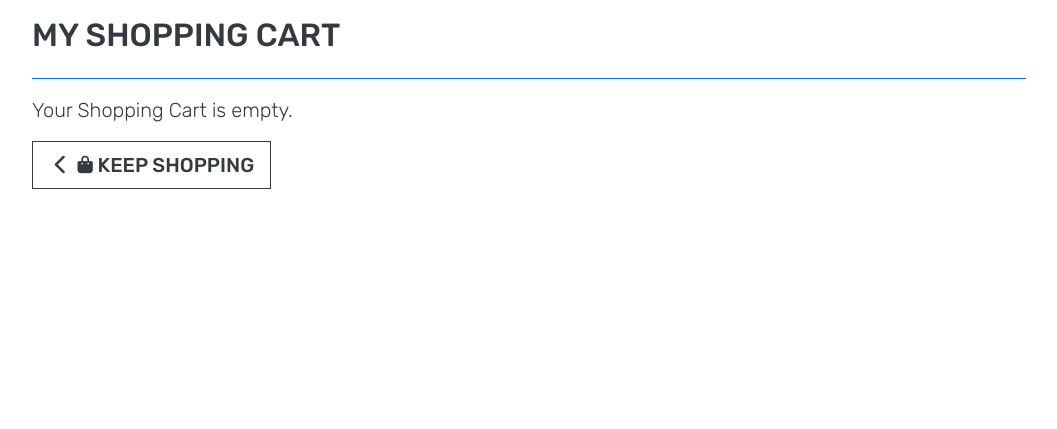
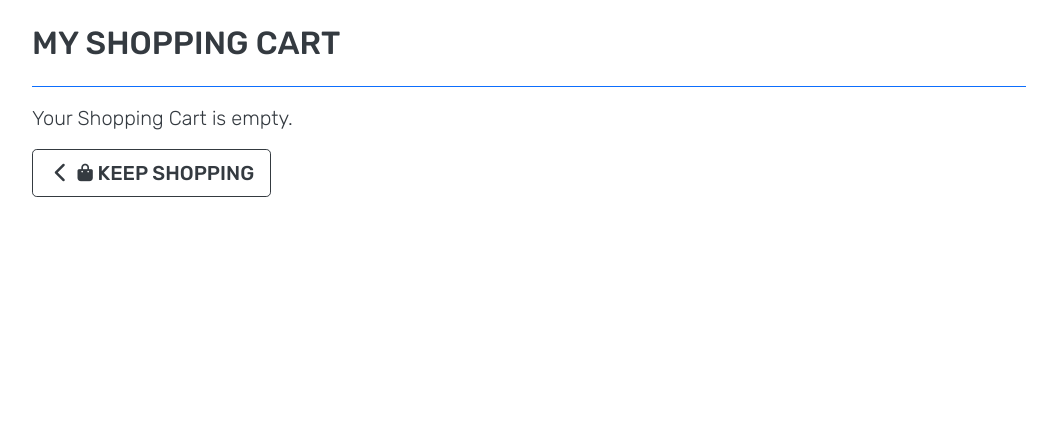
Before and after one commit to Puksrevolution/milestone-project-4, a Django app: page /cart/ in a window 1280 px wide. Shown: the part 245-674 px from the top of the page, without its empty margins (111-1168 px from the left). Run offline with Django 3.2, Linux system fonts and the light colour scheme; parts of the project's set-up code (start-up, migrations or seed data) failed here and were passed over; some libraries are stand-ins or nearby versions.

```diff
--- a/cart/templates/cart/cart.html
+++ b/cart/templates/cart/cart.html
@@ -20,9 +20,7 @@
 {% block page_header %}
 <div class="container-fluid header-container">
     <div class="row">
-        <div class="col">
-
-        </div>
+        <div class="col"></div>
     </div>
 </div>
 {% endblock %}
@@ -31,7 +29,7 @@
 <div class="container mb-4">
     <div class="row">
         <div class="col">
-            <h2 class="logo-font mt-3 mb-4">My Shopping Cart</h2>
+            <h2 class="logo-font my-4">My Shopping Cart</h2>
             <hr>
         </div>
     </div>
@@ -141,12 +139,11 @@
                             </td>
                         </tr>
                     </tbody>
-
                 </table>
             </div>
             {% else %}
             <p class="lead mb5">Your Shopping Cart is empty.</p>
-            <a href="{% url 'products' %}" class="btn btn-outline-dark rounded-0 btn-lg">
+            <a href="{% url 'products' %}" class="btn btn-outline-dark btn-lg">
                 <span class="icon">
                     <i class="fas fa-chevron-left"></i>
                 </span>
```
